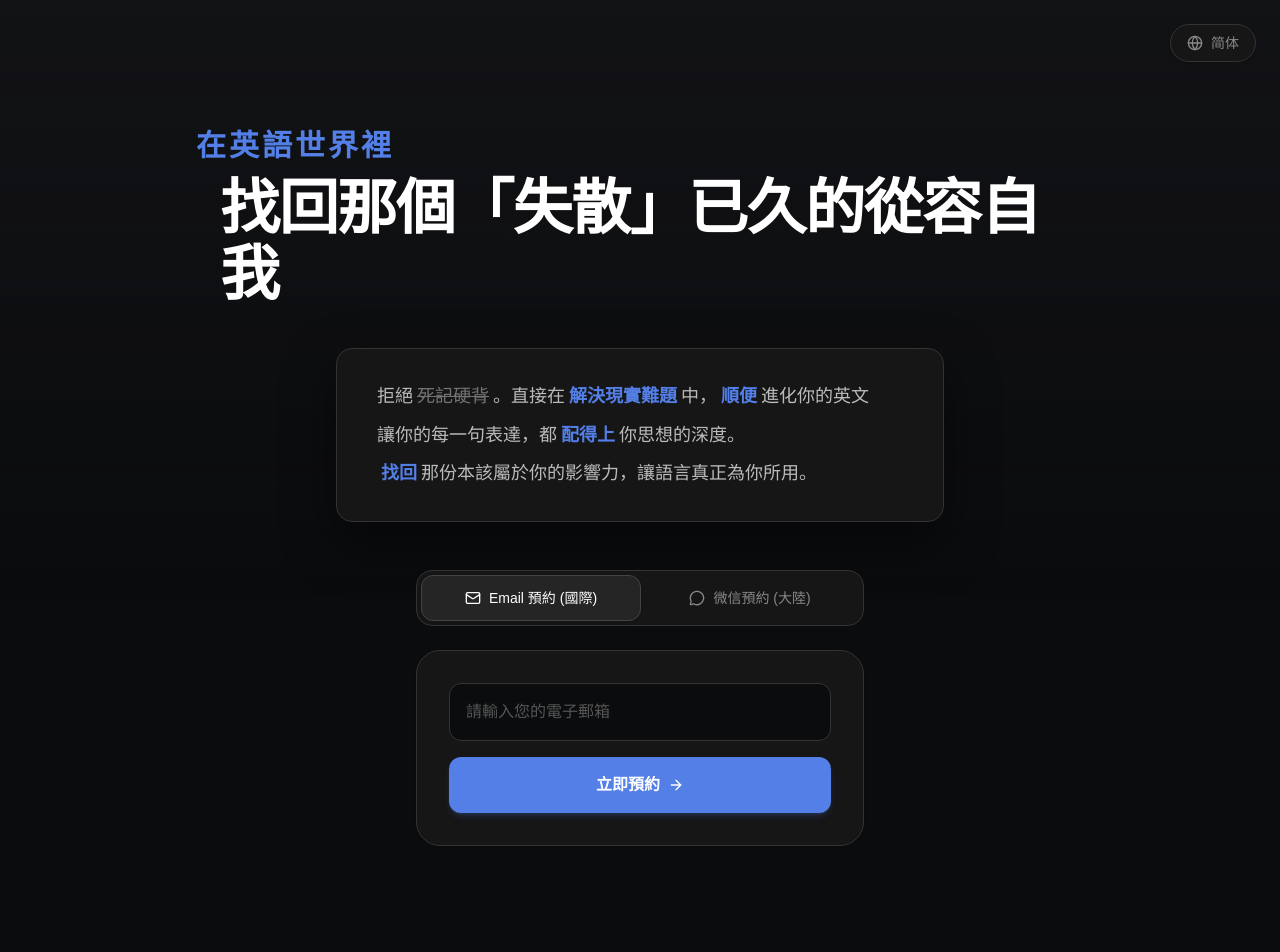
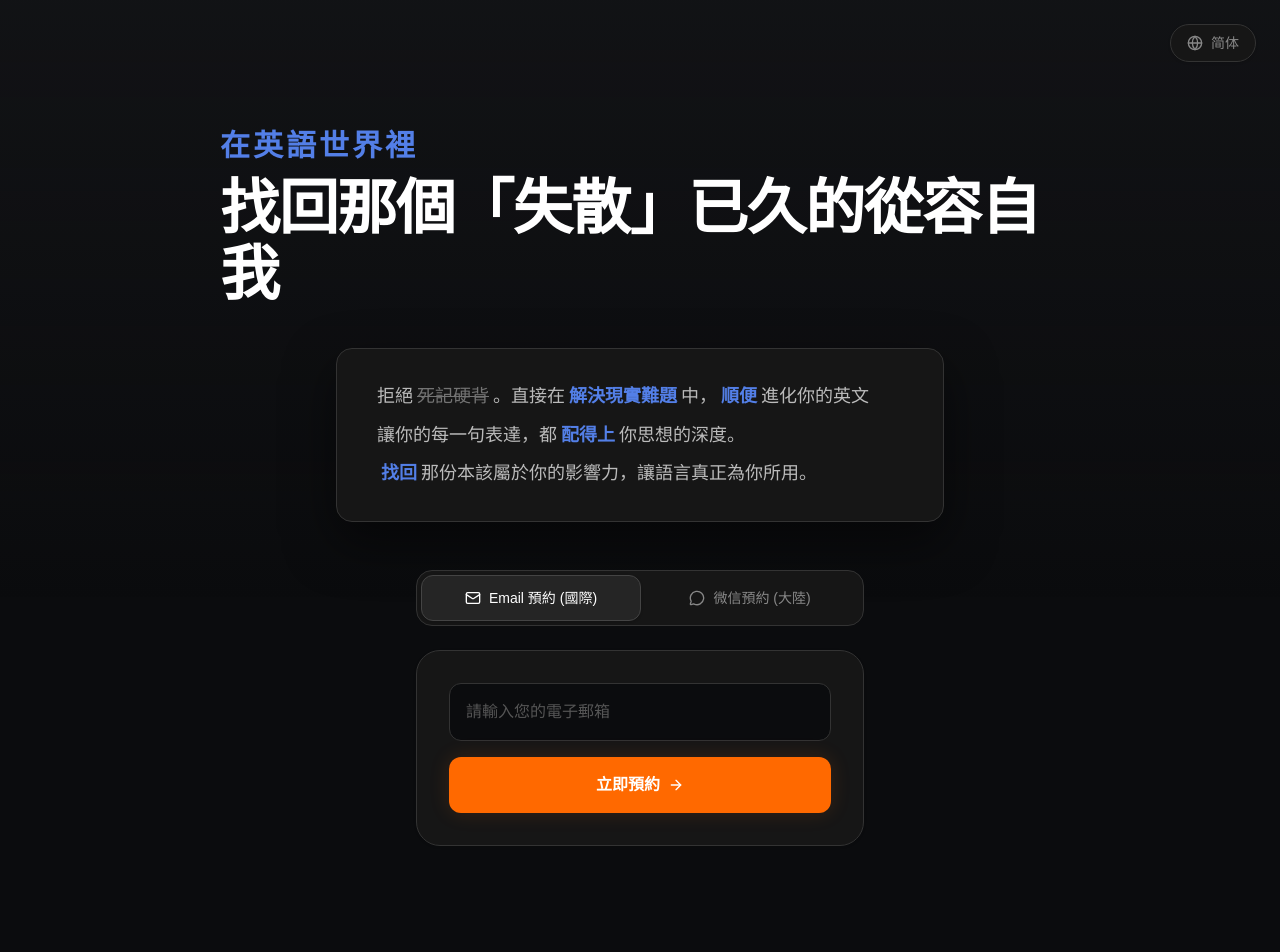
Before and after one commit to DONGLIfromDONGBEI/oio-lab, a Next.js app: page / in a window 1280 px wide. Shown: the top 952 px of the page. Built offline with nearby package versions, Linux system fonts and the light colour scheme; no server answers.

Commit message:
V1.1: Added subtle orange glow to booking button

```diff
--- a/components/BookingTabs.tsx
+++ b/components/BookingTabs.tsx
@@ -100,7 +100,8 @@ export function BookingTabs() {
                   <button
                     disabled={status === "loading"}
                     type="submit"
-                    className="group relative flex items-center justify-center gap-2 w-full py-4 bg-[#537FE7] text-white rounded-xl font-bold hover:bg-[#426ad1] transition-all disabled:opacity-50 disabled:cursor-not-allowed overflow-hidden shadow-md shadow-[#537FE7]/20"
+                    // Added subtle glow: shadow-[0_0_20px_rgba(249,115,22,0.15)]
+                    className="group relative flex items-center justify-center gap-2 w-full py-4 bg-orange-500 text-white rounded-xl font-bold hover:bg-orange-600 transition-all disabled:opacity-50 disabled:cursor-not-allowed overflow-hidden shadow-[0_0_20px_rgba(249,115,22,0.15)] hover:shadow-[0_0_25px_rgba(249,115,22,0.25)]"
                   >
                     <span className="relative z-10 flex items-center gap-2">
                       {status === "loading" ? (
--- a/components/Hero.tsx
+++ b/components/Hero.tsx
@@ -68,15 +68,13 @@ export function Hero() {
     <section className="relative flex flex-col items-start justify-start w-full mb-10">
       {/* Header Group */}
       <div className="flex flex-col items-start w-full mb-10 pl-1">
-        {/* Eyebrow: Blue Accent, No Box/Bg to match Obsidian's clean headers usually, but user asked to keep layout.
-           Previous layout had badge. I will keep badge but darken it.
-        */}
+        {/* Eyebrow: Blue Accent, Text-Only (No Box), Left Aligned */}
         <motion.div
           initial={{ opacity: 0, y: 10 }}
           animate={{ opacity: 1, y: 0 }}
           transition={{ duration: 0.6, ease: "easeOut" }}
-          // Obsidian Dark Mode: Translucent dark badge with accent text
-          className="inline-block text-[#537FE7] text-3xl font-semibold tracking-[0.1em] mb-3 -ml-6"
+          // Removed border, bg, rounded, padding, and negative margin
+          className="text-[#537FE7] text-3xl font-semibold tracking-[0.1em] mb-3"
         >
           {t.eyebrow}
         </motion.div>
```
